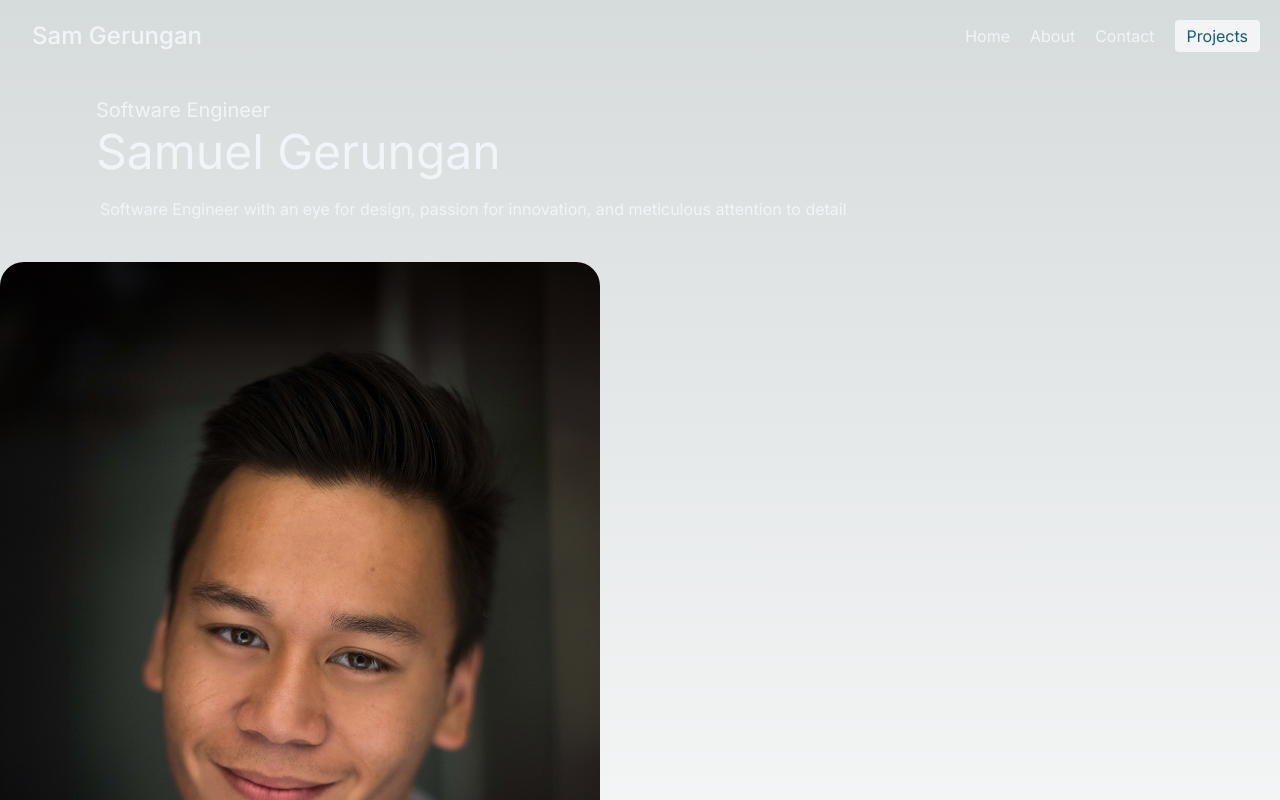
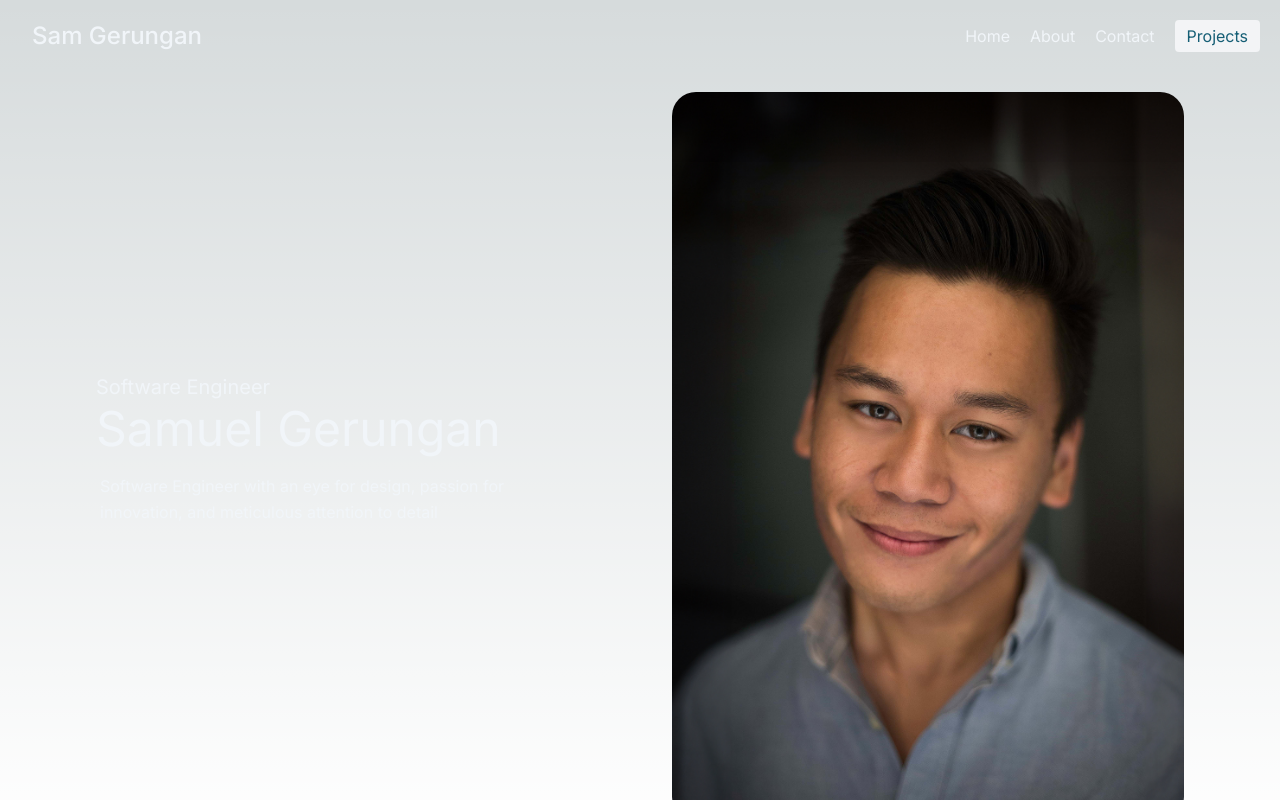
Before and after one commit to Sam-T-G/sam-modern-portfolio, a Next.js app: page / in a window 1280 px wide. Shown: the top 800 px of the page. Built offline with nearby package versions, Linux system fonts and the light colour scheme.

Commit message:
Update page.tsx

```diff
--- a/src/app/page.tsx
+++ b/src/app/page.tsx
@@ -27,7 +27,7 @@ const Home = () => {
 
       <main className="text-slate-100 body-font">
         <div className="container mx-auto flex flex-wrap py-5 px-24 md:flex-row flex-col items-center">
-          <div>
+          <div className="lg:flex-grow md:w-1/2 lg:pr-24 flex flex-col md:items-start">
             <p className="hidden lg:block text-xl my-1">Software Engineer</p>
             <h1 className="text-5xl">Samuel Gerungan</h1>
             <p className="my-5 leading-relaxed ml-1">
@@ -35,8 +35,7 @@ const Home = () => {
               and meticulous attention to detail
             </p>
           </div>
-        </div>
-        <div className="">
+          <div className="lg:max-w-lg lg:w-full md:w-1/2 w-5/6">
             <Image
               className="object-contain object-center rounded-3xl"
               alt="hero-image"
@@ -46,6 +45,7 @@ const Home = () => {
               priority
             />
           </div>
+        </div>
       </main>
     </>
   );
```
Lines whose indentation alone changed are shown as unchanged.
